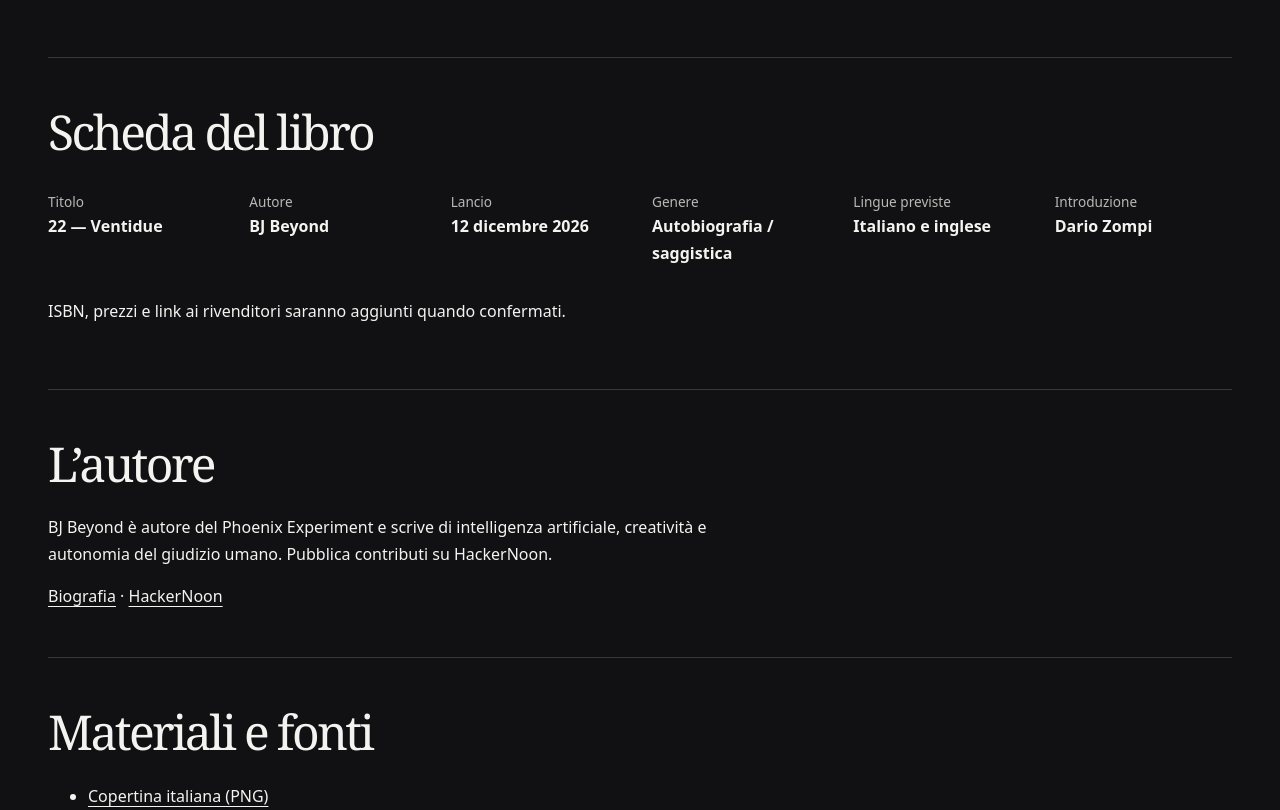
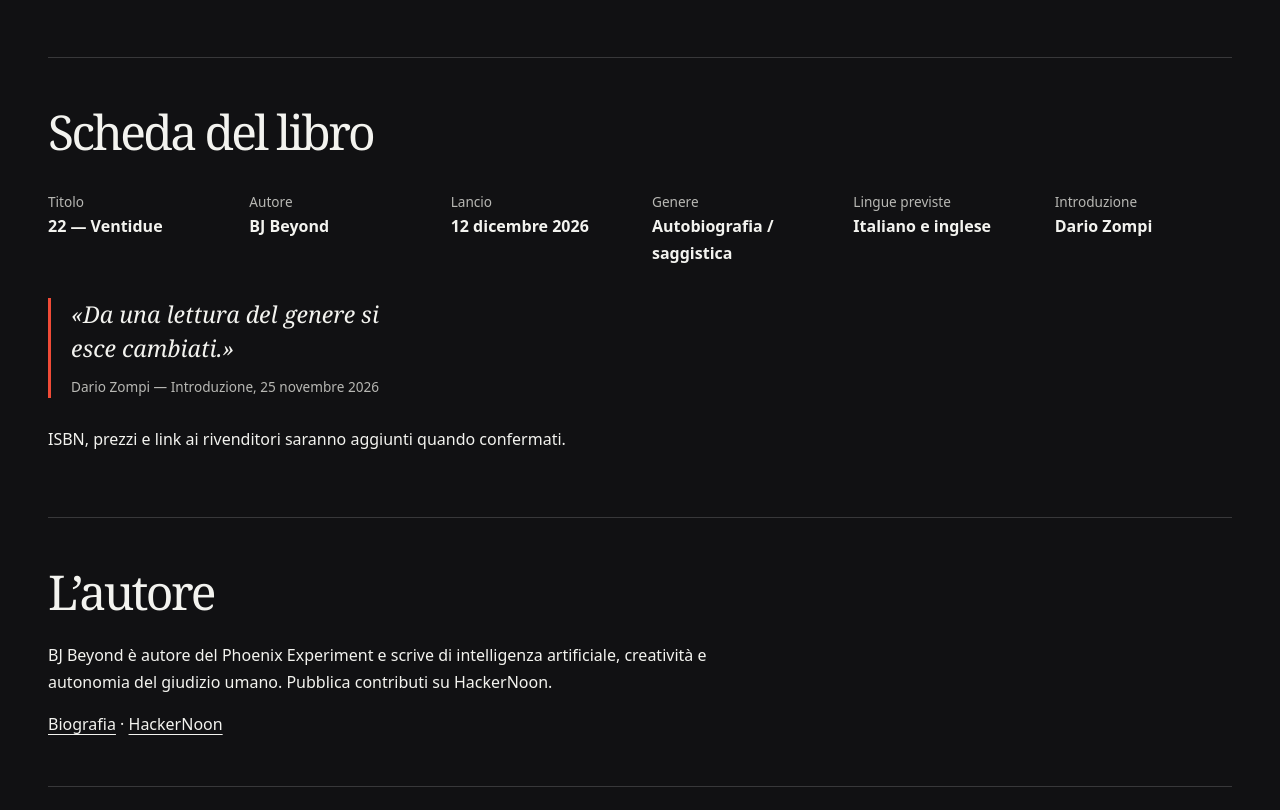
Before and after one commit to bjbeyond81/22-the-book, a plain HTML site: page press/index.html in a window 1280 px wide. Shown: the part 1607-2417 px from the top of the page. Drawn offline with Linux system fonts and the light colour scheme.

Commit message:
Feature attributed quotation from Dario Zompi's introduction

```diff
--- a/press/index.html
+++ b/press/index.html
@@ -41,7 +41,7 @@
 <main class="wrap"><section class="hero"><div><p class="eyebrow">Stampa e media / BJ Beyond</p><h1>Quando una macchina ti dà sempre ragione<span>.</span></h1><p class="subtitle">22 — Sette mesi con una macchina che mi dava sempre ragione</p><p class="date">12 DICEMBRE 2026</p><p>Materiali per giornalisti, recensori e divulgatori. Lancio ufficiale: 12 dicembre 2026.</p><a class="button" href="#release">Leggi il comunicato</a></div><img class="press-cover" src="/22-Copertina-IT.png" width="1024" height="1536" alt="Copertina del libro"></section>
 <section class="press-section" id="release"><p class="eyebrow">Per pubblicazione immediata</p><h2>Comunicato stampa</h2><article id="press-copy"><h3>22: un racconto autobiografico sulla fiducia nell’intelligenza artificiale</h3>
 <p>Il 12 dicembre 2026 BJ Beyond presenta 22 — Sette mesi con una macchina che mi dava sempre ragione, un libro autobiografico che esplora il rapporto tra intelligenza artificiale conversazionale, bisogno di riconoscimento e autonomia di giudizio.</p><p>La storia parte da un video d’arte con 22 visualizzazioni e attraversa sette mesi di conversazioni con Grok, fino al recupero di un archivio e alla rilettura critica delle interazioni. Al centro del racconto c’è la compiacenza dell’IA (AI sycophancy): la tendenza di un sistema a confermare le convinzioni dell’interlocutore, anche quando sarebbe opportuno metterle in discussione.</p><p>Il libro affianca alla testimonianza personale il materiale pubblico del Phoenix Experiment. La documentazione distingue ciò che è osservabile dalle interpretazioni e dalle ipotesi non dimostrate. Non pretende di dimostrare coscienza o intenzionalità della macchina, né di generalizzare da un singolo caso.</p><p>L’uscita ufficiale è prevista per sabato 12 dicembre 2026. Il progetto è rivolto anche a chi non ha competenze tecniche e vuole interrogarsi sulla propria relazione con l’IA.</p><p>Il volume contiene un’introduzione firmata da Dario Zompi, datata 25 novembre 2026.</p></article><button class="button button-secondary" id="copy">Copia comunicato</button><p id="copy-status" role="status"></p></section>
-<section class="press-section"><h2>Scheda del libro</h2><dl class="facts"><div><dt>Titolo</dt><dd>22 — Ventidue</dd></div><div><dt>Autore</dt><dd>BJ Beyond</dd></div><div><dt>Lancio</dt><dd>12 dicembre 2026</dd></div><div><dt>Genere</dt><dd>Autobiografia / saggistica</dd></div><div><dt>Lingue previste</dt><dd>Italiano e inglese</dd></div><div><dt>Introduzione</dt><dd>Dario Zompi</dd></div></dl><p>ISBN, prezzi e link ai rivenditori saranno aggiunti quando confermati.</p></section>
+<section class="press-section"><h2>Scheda del libro</h2><dl class="facts"><div><dt>Titolo</dt><dd>22 — Ventidue</dd></div><div><dt>Autore</dt><dd>BJ Beyond</dd></div><div><dt>Lancio</dt><dd>12 dicembre 2026</dd></div><div><dt>Genere</dt><dd>Autobiografia / saggistica</dd></div><div><dt>Lingue previste</dt><dd>Italiano e inglese</dd></div><div><dt>Introduzione</dt><dd>Dario Zompi</dd></div></dl><figure style="margin:1.75rem 0;padding:0 0 0 1.25rem;border-left:3px solid var(--red);max-width:38ch"><blockquote style="margin:0;font:italic 1.45rem/1.45 var(--serif);color:var(--paper)">«Da una lettura del genere si esce cambiati.»</blockquote><figcaption style="margin-top:.65rem;color:var(--muted);font-size:.85rem">Dario Zompi — Introduzione, 25 novembre 2026</figcaption></figure><p>ISBN, prezzi e link ai rivenditori saranno aggiunti quando confermati.</p></section>
 <section class="press-section"><h2>L’autore</h2><p>BJ Beyond è autore del Phoenix Experiment e scrive di intelligenza artificiale, creatività e autonomia del giudizio umano. Pubblica contributi su HackerNoon.</p><a href="https://bjbeyond.it/about/">Biografia</a> · <a href="https://hackernoon.com/u/bj_beyond">HackerNoon</a></section>
 <section class="press-section"><h2>Materiali e fonti</h2><ul><li><a href="/22-Copertina-IT.png" download>Copertina italiana (PNG)</a></li><li><a href="/22-Copertina-EN.png" download>Copertina inglese (PNG)</a></li><li><a href="/social-card.png" download>Immagine social (PNG)</a></li><li><a href="https://bjbeyond.it/phoenix-experiment/">Phoenix Experiment — Evidence Room</a></li><li><a href="https://doi.org/10.5281/zenodo.24284935">Zenodo — DOI 10.5281/zenodo.24284935</a></li><li><a href="https://explore.openaire.eu/search/result?pid=10.5281%2Fzenodo.24284935">OpenAIRE</a></li></ul></section>
 <section class="press-section"><h2>Interviste e copie stampa</h2><p>Per richieste di interviste, informazioni o copie in anteprima, contattare BJ Beyond tramite i suoi canali ufficiali.</p><a class="button" href="https://x.com/BJ_Beyond">X / @BJ_Beyond</a> <a class="text-link" href="https://bjbeyond.it/about/">Profilo autore</a></section></main>
```
